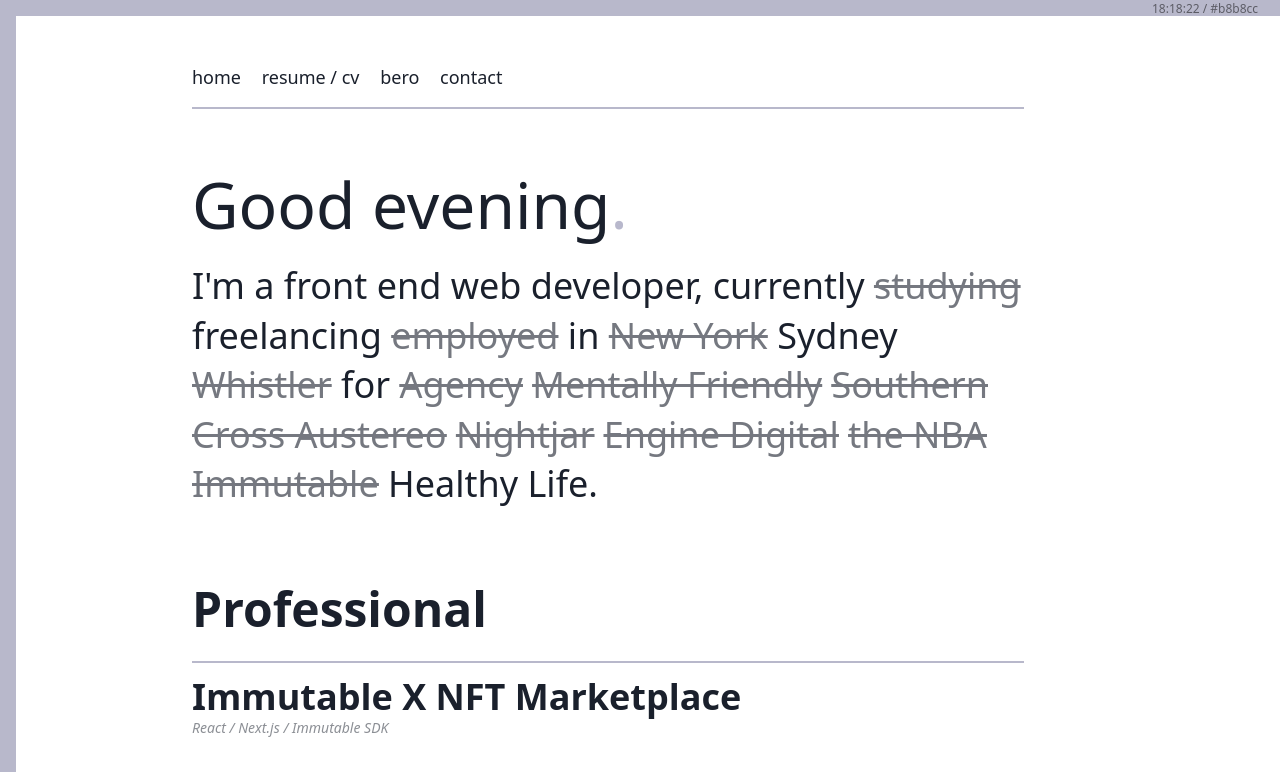
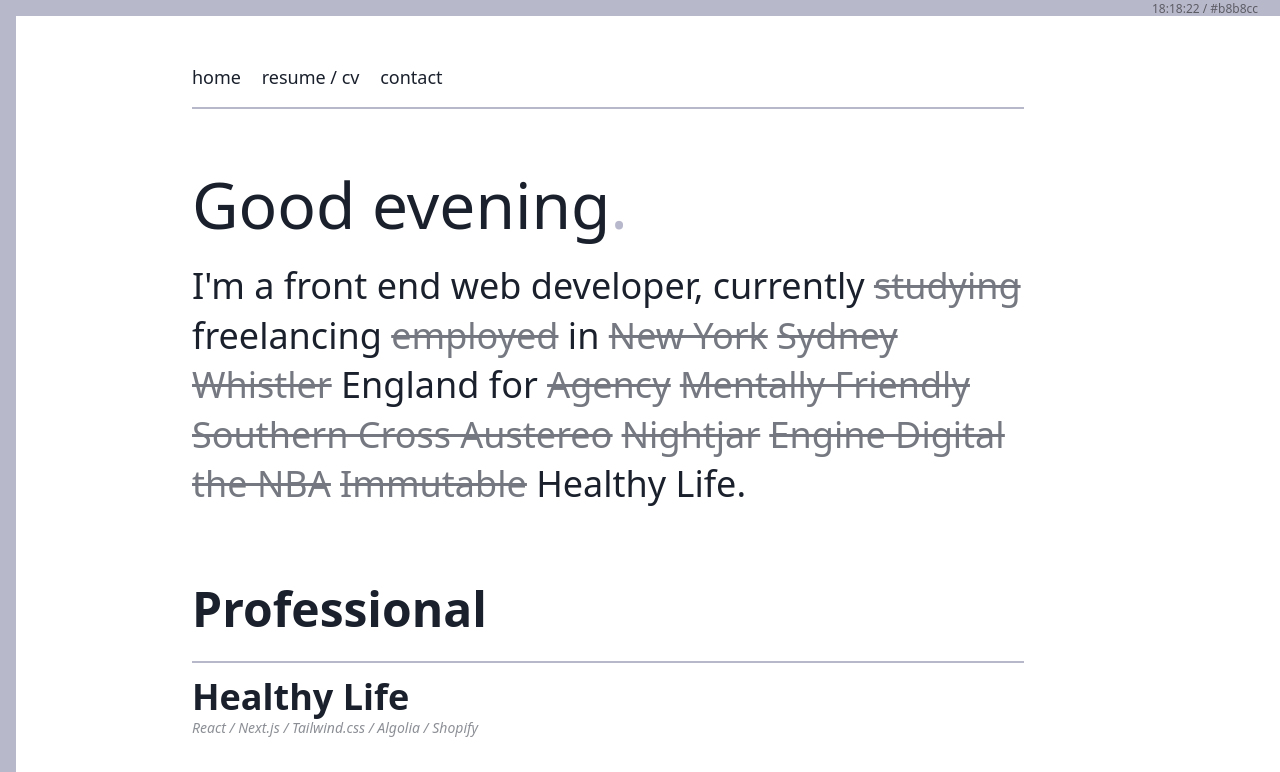
Before and after one commit to searleb/billsearle.me, a Next.js app: page / in a window 1280 px wide. Shown: the top 772 px of the page. Built offline with nearby package versions, Linux system fonts and the light colour scheme.

Commit message:
Update tailwind and next

```diff
--- a/src/components/Navigation/config.json
+++ b/src/components/Navigation/config.json
@@ -9,10 +9,6 @@
       "link": "/resume"
     },
     {
-      "title": "bero",
-      "link": "https://getbero.app"
-    },
-    {
       "title": "contact",
       "link": "/contact"
     }
--- a/src/page-config/index.js
+++ b/src/page-config/index.js
@@ -54,17 +54,26 @@
     },
     {
       name: 'Sydney',
-      strike: false,
+      strike: true,
     },
     {
       name: 'Whistler',
       strike: true,
+    },
+    {
+      name: 'England',
+      strike: false,
     },
   ],
 };
 
 export const projects = {
   professional: [
+    {
+      title: 'Healthy Life',
+      link: 'https://www.healthylife.com.au/',
+      tech: 'React / Next.js / Tailwind.css / Algolia / Shopify',
+    },
     {
       title: 'Immutable X NFT Marketplace',
       link: 'https://market.x.immutable.com/',
--- a/src/styles/main.css
+++ b/src/styles/main.css
@@ -28,10 +28,7 @@
 }
 
 h1 {
-  @apply text-5xl font-medium;
-  @screen sm {
-    @apply text-6xl;
-  }
+  @apply text-5xl font-medium sm:text-6xl;
 }
 
 h2 {
--- a/tailwind.config.js
+++ b/tailwind.config.js
@@ -1,19 +1,11 @@
 const neu = require('./src/components/Neumorphism/tailwind.neu.plugin');
 
 module.exports = {
-  purge: {
-    content: [
-      './src/pages/**/*.js',
-      './src/components/**/*.js',
-    ],
-    options: {
-      css: [
-        './src/components/**/*.css',
-        './src/styles/**/*.css',
-      ],
-      safelist: ['body', 'html', /shadow-neu-/, /bg-/],
-    },
-  },
+  content: [
+    './src/pages/**/*.js',
+    './src/components/**/*.js',
+  ],
+  safelist: ['body', 'html', /shadow-neu-/, /bg-/],
   theme: {
     extend: {
       screens: {
```
Also changed, not shown: package.json (+5 -5 lines), 1 other file (tests, documents, lock files or other folders).
